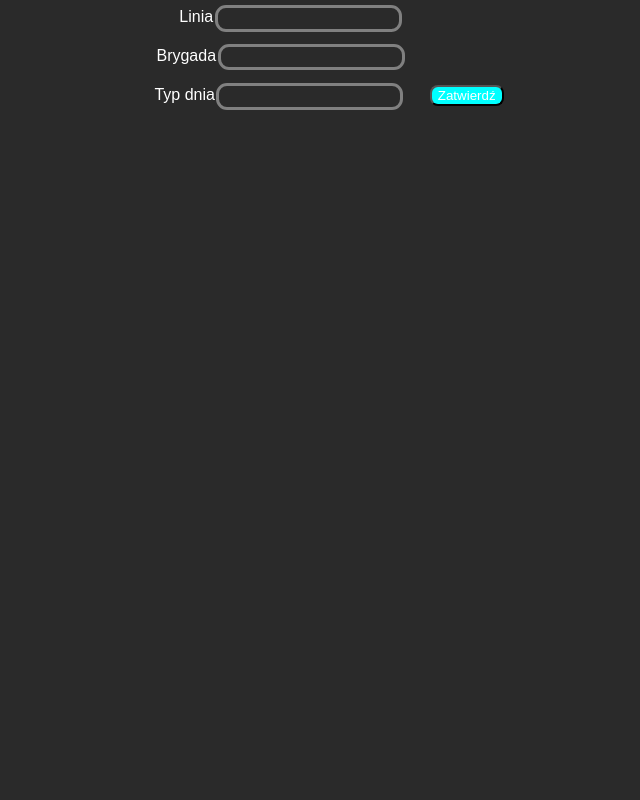
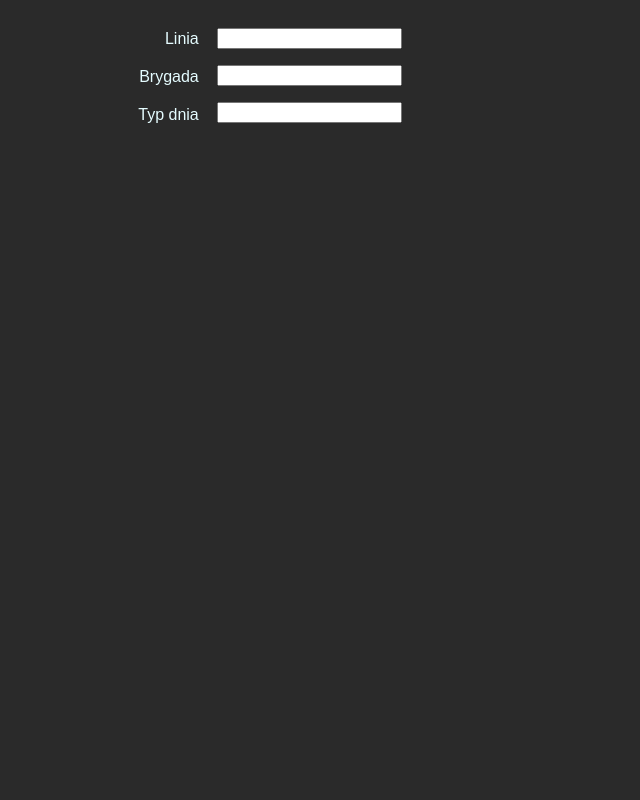
Before and after one commit to Lunicen/SRG-Console, a PHP site: page / in a window 1280 px wide. Shown: the whole page, without its empty margins (371-1011 px from the left). Run offline with PHP 8.4, Linux system fonts and the light colour scheme; some web fonts are replaced.

Commit message:
Clean up HTML & CSS and restructure

```diff
--- a/index.php
+++ b/index.php
@@ -3,24 +3,29 @@
 <html lang="pl-PL" xmlns="http://www.w3.org/1999/xhtml">
 <head>
     <meta charset="utf-8" />
-    <title>Tramwajarz</title>
+    <title>SRG Console</title>
     <link href="http://fonts.cdnfonts.com/css/bahnschrift" rel="stylesheet">
     <link href="styles/styles.css" rel="stylesheet" />
 </head>
 <body>
-<div class="page">
-    <div id="panel">
+<div id="container">
+    <div class="form-container">
         <form action="panel.php" method="get">
-            <label id="line" for ="linia">Linia</label>
-            <input class="input" type="text" id="linia" name="linia"><br /><br />
-            <label for="brygada">Brygada</label>
-            <input class="input" type="text" id="brygada" name="brygada"><br /> <br />
-            <label id="typDnia" for="typ">Typ dnia</label>
-            <input class="input" type="text" id="typ" name="typ">
-            <input type="submit" value="Zatwierdź"  class="actual"><br />
+            <div class="column">
+                <label for="linia">Linia</label>
+                <label for="brygada">Brygada</label>
+                <label for="typ">Typ dnia</label>
+            </div>
+            <div class="column">
+                <input class="input" type="text" id="linia" name="linia">
+                <input class="input" type="text" id="brygada" name="brygada">
+                <input class="input" type="text" id="typ" name="typ">
+            </div>
+
+                <!--<input type="submit" value="Zatwierdź" class="actual">-->
+
         </form>
     </div>
 </div>
-
 </body>
 </html>
--- a/styles/styles.css
+++ b/styles/styles.css
@@ -1,21 +1,52 @@
 
-body {
+html, body {
+    margin:0;
+    padding:0;
+    height: 100%;
+
     background: #2A2A2A;
-    color: white;
-    text-align: center;
-    padding-left: 20px;
+    color: #E5FCFF;
     font-family: 'Bahnschrift', sans-serif;
 }
-#zegar{
-    color:white;
-    padding-left:1200px;
+
+#container {
+    text-align: center;
 }
 
-.input {
+#container .form-container {
+    display: inline-block;
+}
+
+#container form {
+    display: flex;
+    flex-direction: row;
+    flex-wrap: nowrap;
+    padding: 20px;
+}
+
+#container form .column {
+    display: flex;
+    flex-direction: column;
+    flex-wrap: nowrap;
+}
+
+#container form .column > * {
+    margin: 0.5rem;
+}
+
+#container form .column label {
+    padding: 2px;
+    text-align: right;
+}
+
+#panel .row {
+    margin: 1rem 0;
+}
+
+/*.input {
     outline: solid;
     line-height: 1.4;
-    border: 2px gray;
-    border-block-start-color: gray;
+    border: 0.5rem gray;
     color: gray;
     background: #2A2A2A;
     border-radius: 8px;
@@ -26,19 +57,11 @@ body {
     background: cyan;
     color: white;
     margin-left:25px;
-}
+}*/
 
-#typDnia {
-    margin-left: 100px;
-}
-
-#line {
-    margin-left: 20px;
-}
-@media (max-width: 600px) {
+/*@media (max-width: 600px) {
 
     body {
-        background: black;
         color: white;
         text-align: center;
         padding-left: 20px;
@@ -69,3 +92,4 @@ body {
         margin-left: 20px;
     }
 }
+*/
```
